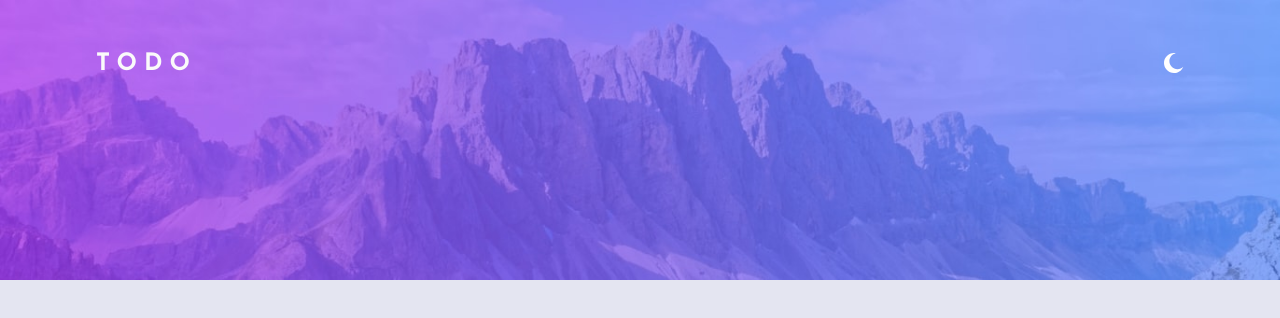
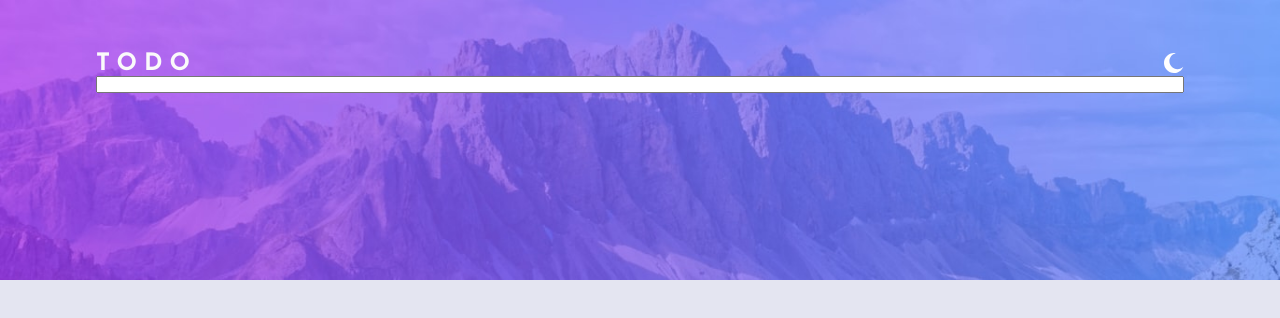
Before and after one commit to sun-empire-solutions/todo-app, a React app: page / in a window 1280 px wide. Shown: the top 318 px of the page. Built offline with nearby package versions, Linux system fonts and the light colour scheme.

Commit message:
Create todos hook

```diff
--- a/src/containers/TodosContainer.tsx
+++ b/src/containers/TodosContainer.tsx
@@ -1,9 +1,38 @@
+import { useEffect, useState } from "react";
 import { Header } from "../components/Header";
+import { useTodos } from "../hooks/use-todos";
+import { ITodo } from "../types";
+
+const ENTER_KEY_CODE = "Enter";
 
 const TodosContainer = () => {
+  const { todos, saveTodos, addTodo } = useTodos();
+  const [todoValue, setTodoValue] = useState("");
+
+  const handleChange = (event: React.ChangeEvent<HTMLInputElement>) => {
+    setTodoValue(event.target.value);
+  };
+
+  const handleAddTodo = (event: React.KeyboardEvent<HTMLInputElement>) => {
+    if (event.code === ENTER_KEY_CODE) {
+      const newTodo: ITodo = { text: todoValue, completed: false };
+      addTodo(newTodo);
+      setTodoValue("");
+    }
+  };
+
   return (
     <div className="todos-container">
       <Header title="Todo" />
+      <input
+        type="text"
+        value={todoValue}
+        onChange={handleChange}
+        onKeyDown={handleAddTodo}
+      />
+      {todos?.map((todoItem, index) => (
+        <div key={index}>{todoItem.text}</div>
+      ))}
     </div>
   );
 };
--- /dev/null
+++ b/src/hooks/use-todos.ts
@@ -0,0 +1,30 @@
+import { useEffect, useState } from "react";
+
+import {
+  getTodos,
+  addTodo as addTodoService,
+  saveTodos as saveTodosService,
+} from "../services/storage";
+import { ITodo } from "../types";
+
+const useTodos = () => {
+  const [todos, setTodos] = useState([]);
+
+  const saveTodos = (todos: ITodo[]) => {
+    saveTodosService(todos);
+    setTodos(todos);
+  };
+
+  const addTodo = (todo: ITodo) => {
+    addTodoService(todo);
+    setTodos([...todos, todo]);
+  };
+
+  useEffect(() => {
+    setTodos(getTodos());
+  }, []);
+
+  return { todos, addTodo, saveTodos };
+};
+
+export { useTodos };
```
